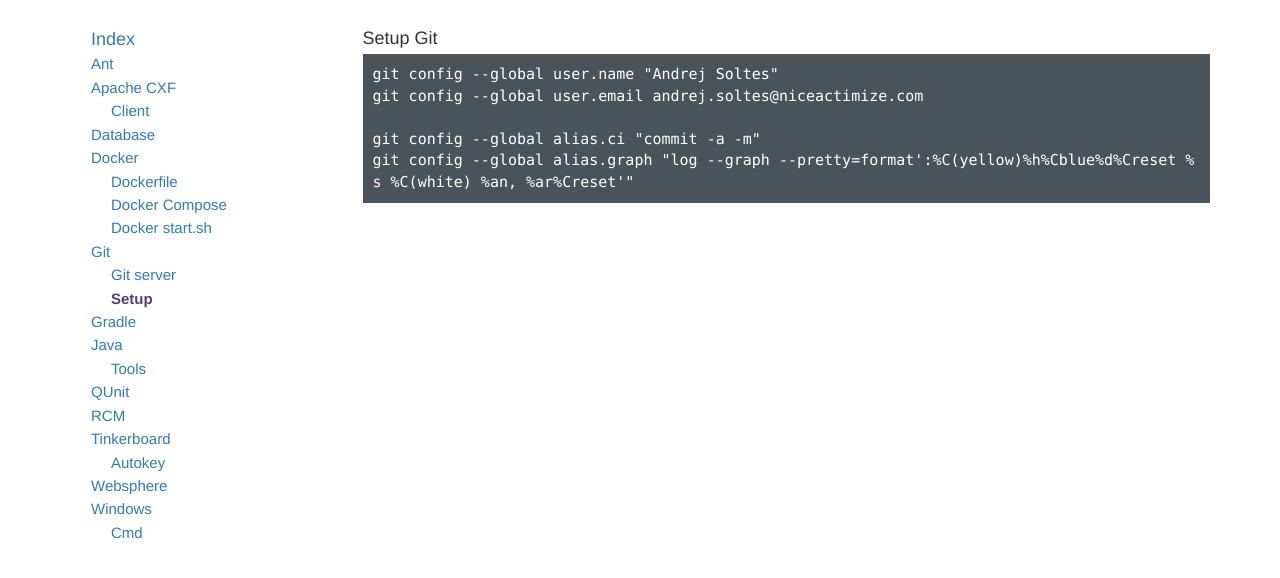
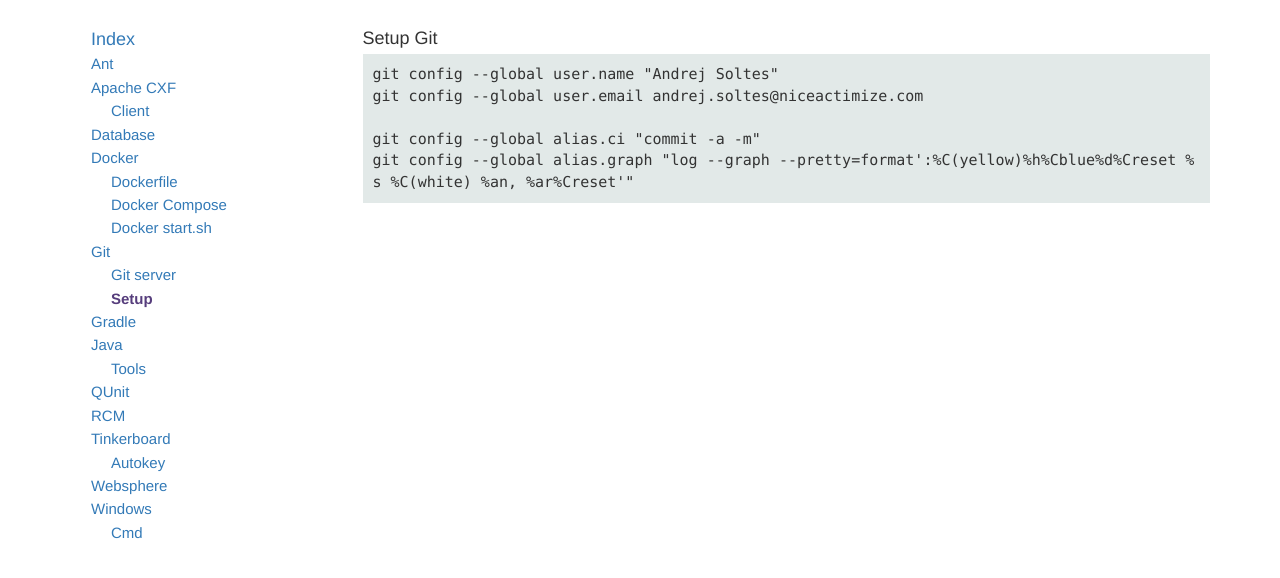
Before and after one commit to AndrewSoltes/AndrewSoltes.github.io, a Jekyll site: the page built from git/setup.md, in a window 1280 px wide. Shown: the top 578 px of the page. Built offline with Jekyll 4.4.1, drawn with Linux system fonts in a browser that asks for light colours.

Commit message:
styles basic highlight

```diff
--- a/_sass/_syntax-highlighting.scss
+++ b/_sass/_syntax-highlighting.scss
@@ -6,8 +6,8 @@
 
 
     .highlighter-rouge & {
-      background: #4a525a !important;
-      color:white !important
+      background: #e2e9e8 !important;
+      color: #333 !important
     }
 
     .c     { color: #998; font-style: italic } // Comment
```
